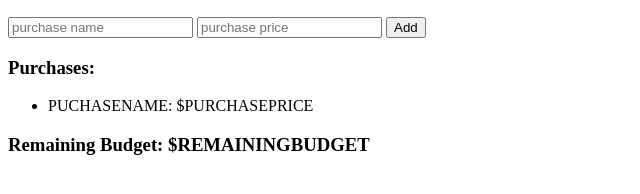
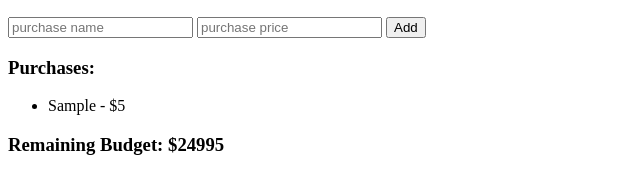
Before and after one commit to chrismochinski/tier-1-synopsis, a plain HTML site: page index.html in a window 1280 px wide. Both pictures are taken after typing "Sample", "5" into the empty fields and a click on the button "Add". Shown: the part 110-304 px from the top of the page, without its empty margins (0-640 px from the left). Drawn offline with Linux system fonts and the light colour scheme.

Commit message:
wrapped up vid 2 of followalong dev

```diff
--- a/client.js
+++ b/client.js
@@ -16,7 +16,49 @@ function addPurchase(){
       $( '#purchaseNameIn' ).val( '' );
       $( '#purchasePriceIn' ).val( '' );
     // calculate remainingBudget
-} // end addPurchase function
+    calculateRemainingBudget()
+    //update DOM
+    displayPurchases();
+}
+//end addPurchase function
+
+
+function calculateRemainingBudget(){
+  console.log( 'in calculateRemainingBudget' );
+  // loop through purchases Array
+  let totalPrices = 0;
+  for(let i=0; i<purchases.length; i++){
+    // for each purchase, add up total of all prices
+    totalPrices += Number(purchases[i].price);
+  }
+  // end for loop
+  console.log( 'totalPrices', totalPrices );
+  // subtract totalPrices from the budget for remainingBudget
+  const remainingBudget = budget - totalPrices;
+  // display remainingBudget
+  let el = $ ('#remainingBudgetOut');
+  el.empty();
+  el.append(remainingBudget);
+}
+//end calculateRemainingBudget Function
+
+
+function displayPurchases(){
+  console.log( 'in displayPurchases' );
+  //target output by // ID
+  let el = $( '#purchasesOut' );
+  //E M P T Y
+  el.empty();
+  //loop through purchases Array
+  for( purchase of purchases ){
+    // for each purchase, create a list item
+    // el.append( `<li>` + purchase.name + `: $` + purchase.price + `</li>`);
+    el.append( `<li>` + purchase.name + ` - $` + purchase.price + `</li>`);
+
+  } // end for of loop
+}
+// end displayPurchases
+
 
 function readyNow(){
   // display budgetOut
@@ -26,4 +68,7 @@ function readyNow(){
   el.append( budget );
   // handle click event
   $( '#addPurchaseButton' ).on( 'click', addPurchase);
-} // end readyNow
+  // init display
+  calculateRemainingBudget();
+}
+// end readyNow function
--- a/index.html
+++ b/index.html
@@ -10,13 +10,14 @@
 
     <h1>Tier 1 Synopsis</h1>
     <h2>Budget: $<span id="budgetOut"></span></h2>
+
       <input type="text" placeholder="purchase name" id="purchaseNameIn">
       <input type="number" placeholder="purchase price" id="purchasePriceIn">
       <button id="addPurchaseButton">Add</button>
+
       <h3>Purchases:</h3>
-      <ul>
-        <li>PUCHASENAME: $PURCHASEPRICE</li>
+      <ul id="purchasesOut">
       </ul>
-      <h3>Remaining Budget: $<span id="remainingBudgetOut">REMAININGBUDGET</span></h3>
+      <h3>Remaining Budget: $<span id="remainingBudgetOut"></span></h3>
   </body>
 </html>
```
